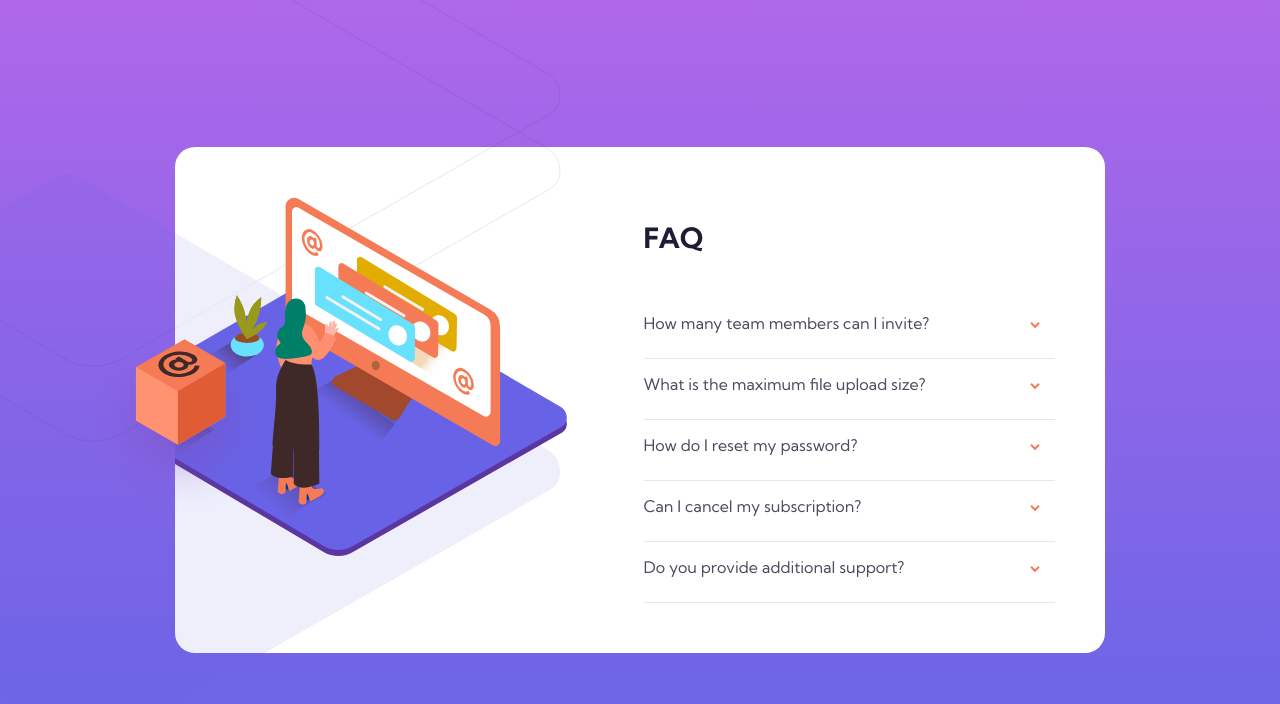
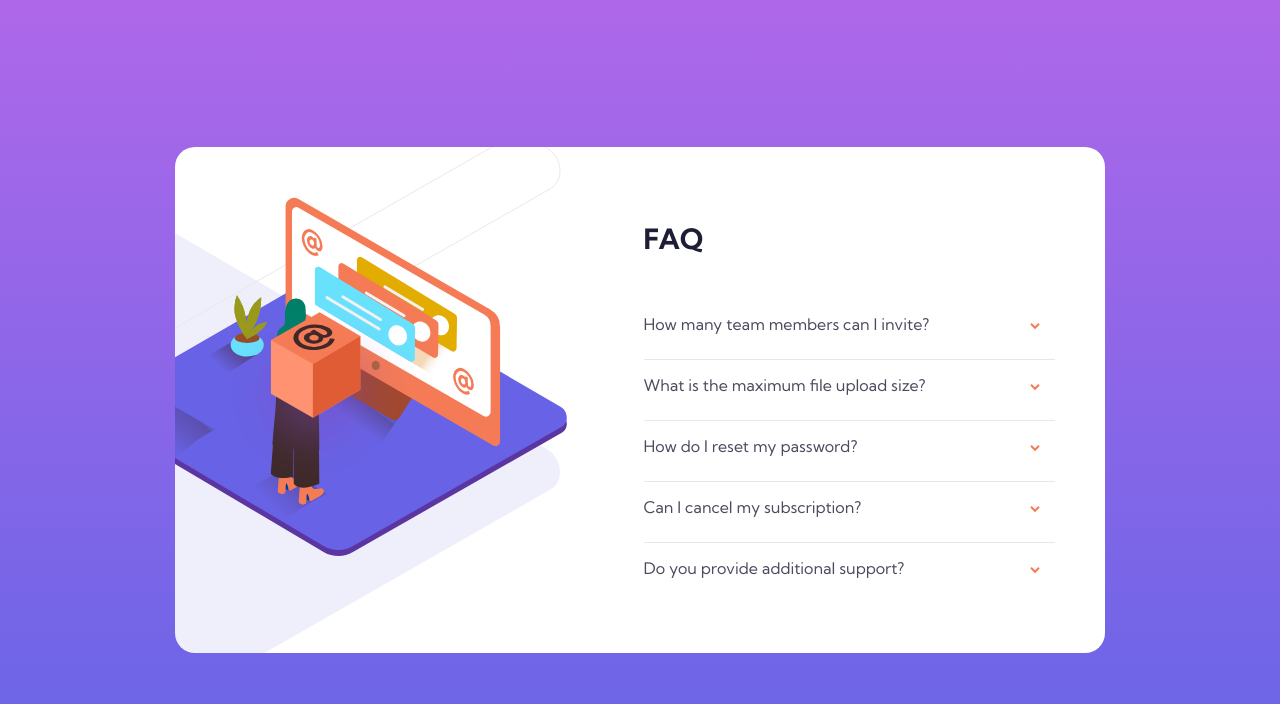
Before and after one commit to ismet-sancakli/faq-card-with-html-css-javascript, a plain HTML site: page faq-accordion-card-main/index.html in a window 1280 px wide. Drawn offline with Linux system fonts and the light colour scheme.

Commit message:
Oluşturuduğumuz FAQ kartımızda bulunduğu konuma sığmayan ve taşan çizgiler overflow ile görünmesi engellendi.

```diff
--- a/faq-accordion-card-main/index.html
+++ b/faq-accordion-card-main/index.html
@@ -14,6 +14,9 @@
 
 <body>
   <div class="container">
+    <div class="outher">
+      <img src="./images/illustration-box-desktop.svg" alt="">
+    </div>
     <div class="image-container">
       <div class="inner">
         <picture>
@@ -26,9 +29,6 @@
           "(max-width:890px)">
           <img class="second-img" src="./images/bg-pattern-desktop.svg" alt="">
         </picture>
-      </div>
-      <div class="outher">
-        <img src="./images/illustration-box-desktop.svg" alt="">
       </div>
     </div>
     <div class="faq-container">
@@ -85,6 +85,6 @@ Yes! Send us a message and we’ll process your request no questions asked.
 Do you provide additional support?
 Chat and email support is available 24/7. Phone lines are open during normal business hours.-->
 
-
+<script src="javascript.js"></script>
 </body>
 </html>
--- a/faq-accordion-card-main/style.css
+++ b/faq-accordion-card-main/style.css
@@ -31,8 +31,9 @@ body {
 .image-container {
   position: relative;
   padding: 50px 0;
-  z-index: 0;
+  z-index: 1;
   width: 45%;
+  overflow: hidden;
 }
 
 .second-img {
@@ -44,8 +45,9 @@ body {
 
 .outher {
   position: absolute;
-  top: 190px;
-  left: -90px;
+  top: 310px;
+  left: 220px;
+  z-index: 2;
 }
 
 .inner {
@@ -70,6 +72,9 @@ body {
 
 .faq-container > div {
   border-bottom: 1px solid hsl(240, 5%, 91%);
+}
+.faq-container :last-child {
+  border-bottom-width: 0px;
 }
 
 .faq-container span {
```
